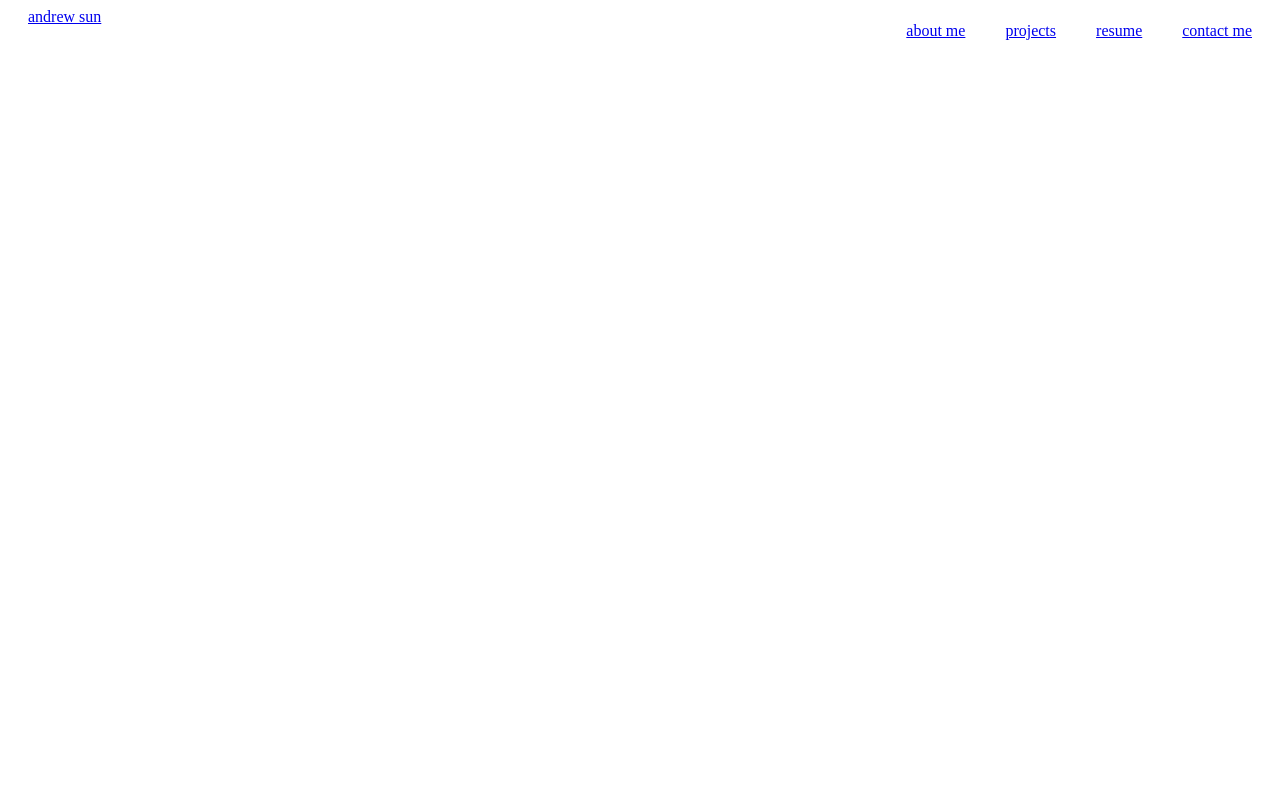
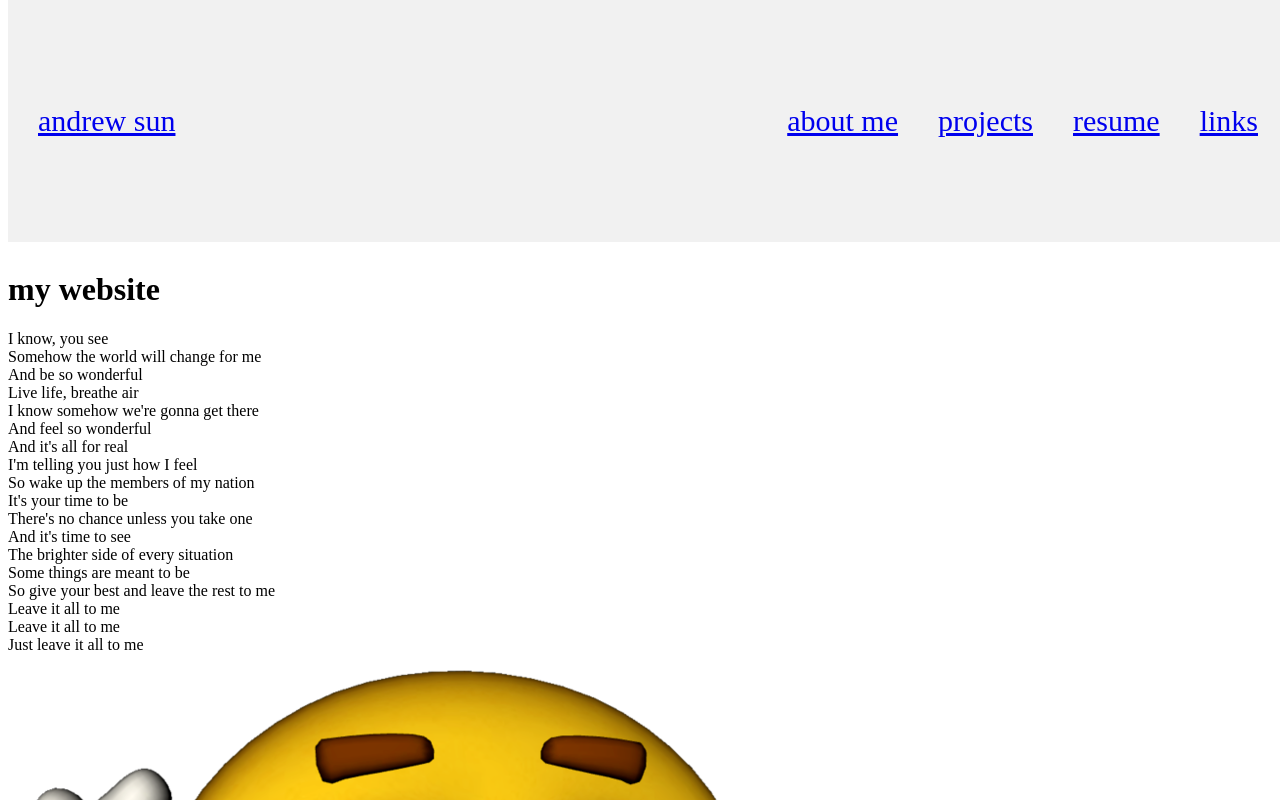
Before and after one commit to asun2/asunwebsite, a plain HTML site: page index.html in a window 1280 px wide. Shown: the top 800 px of the page. Drawn offline with Linux system fonts and the light colour scheme.

Commit message:
sticky nav bar
Created a sticky nav bar that kind of works. It's obscenely large right now, so for next time, keep the size, but when scrolling downward, shrink the navbar

```diff
--- a/index.html
+++ b/index.html
@@ -4,29 +4,45 @@
 <meta charset="UTF-8">
 <meta name="viewport" content="width=device-width, initial-scale=1">
 <style>
-.navbar{
+
+h1 { padding-top: 250px; }
+* {box-sizing: border-box;}
+
+.nav-bar{
     display: block;
-    padding: 14px 20px;
+    overflow:hidden;
+    position: fixed;
+    background-color: #f1f1f1;
+    width: 100%;
+    text-align: center;
+    padding: 90px 10px;
+    font-size: 30px;
+    top: 0;
+
 }
 .nav-button{
-
+    float:left;
 }
 .navbar-item{
     padding: 14px 20px;
 }
 .nav-button-right{
-    padding: 14px 20px;
     float:right;
 }
 
+.sticky {
+  position: fixed;
+  top: 0;
+  width: 100%;
+}
 
 </style>
 </head>
 <body>
 
-<nav class="nav-bar nav-white">
-  <a href= "andrewsun" class = "nav-button navbar-item">andrew sun</a>
-  <a href="#contact" class="nav-button-right navbar-item">contact me</a>
+<nav class="nav-bar">
+  <a href="#andrewsun" class = "nav-button navbar-item">andrew sun</a>
+  <a href="#links" class="nav-button-right navbar-item">links</a>
   <a href="#resume" class="nav-button-right navbar-item">resume</a>
   <a href="#projects" class="nav-button-right navbar-item">projects</a>
   <a href="#aboutme" class="nav-button-right navbar-item">about me</a>
@@ -34,5 +50,41 @@
 </nav>
 
 
+<h1 class = "wrapper"> my website</h1>
+<p class = "wrapper">I know, you see<br>
+Somehow the world will change for me<br>
+And be so wonderful<br>
+
+Live life, breathe air<br>
+I know somehow we're gonna get there<br>
+And feel so wonderful<br>
+And it's all for real<br>
+
+I'm telling you just how I feel<br>
+So wake up the members of my nation<br>
+It's your time to be<br>
+There's no chance unless you take one<br>
+And it's time to see<br>
+The brighter side of every situation<br>
+Some things are meant to be<br>
+So give your best and leave the rest to me<br>
+Leave it all to me<br>
+Leave it all to me<br>
+Just leave it all to me<br>
+</p>
+
+<p>
+   <img src = "pictures/picardia.png"
+        alt = "thumbs up" />
+
+</p>
+<p>
+    <img src = "pictures/favorite_tennis_ball_meme.jpg"
+     alt = "lets gooooooooo" />
+</p>
+<script>
+
+</script>
+
 </body>
 </html>
```
Also changed, not shown: pictures/favorite_tennis_ball_meme.jpg (added), pictures/picardia.png (added), 2 other files.
